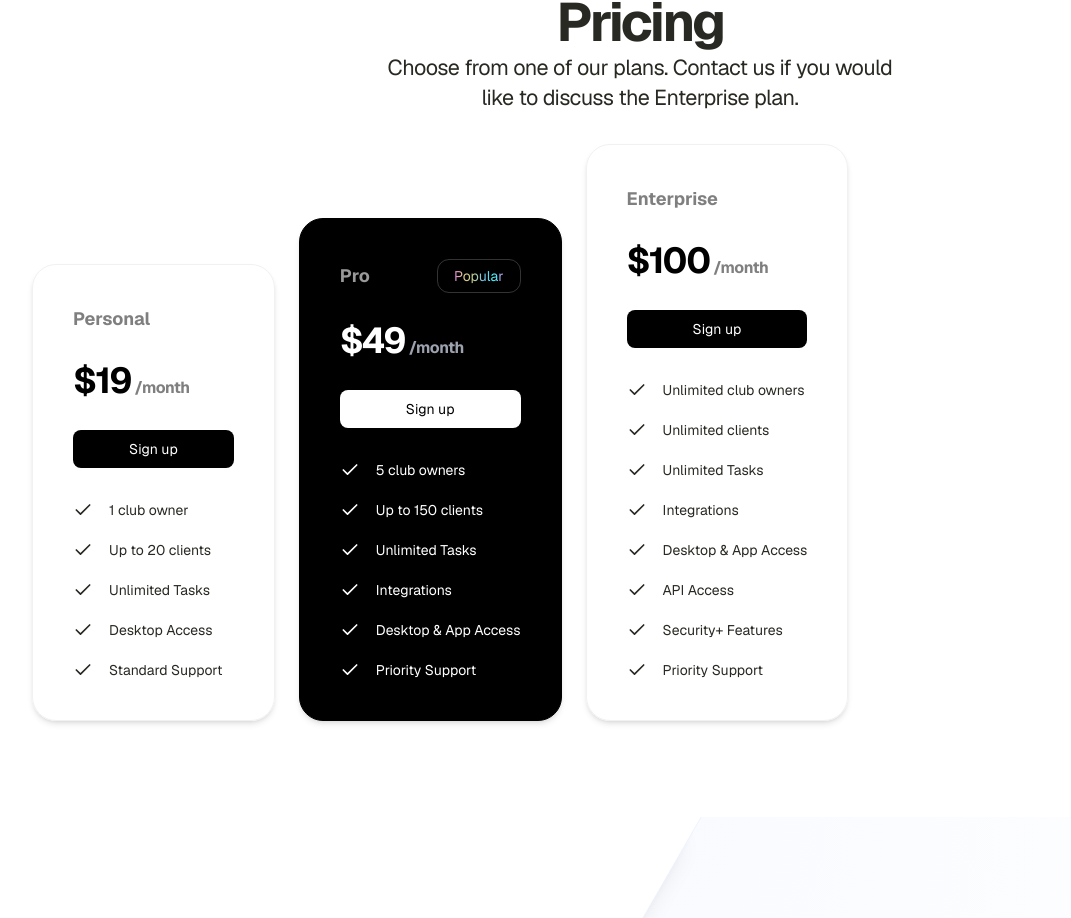
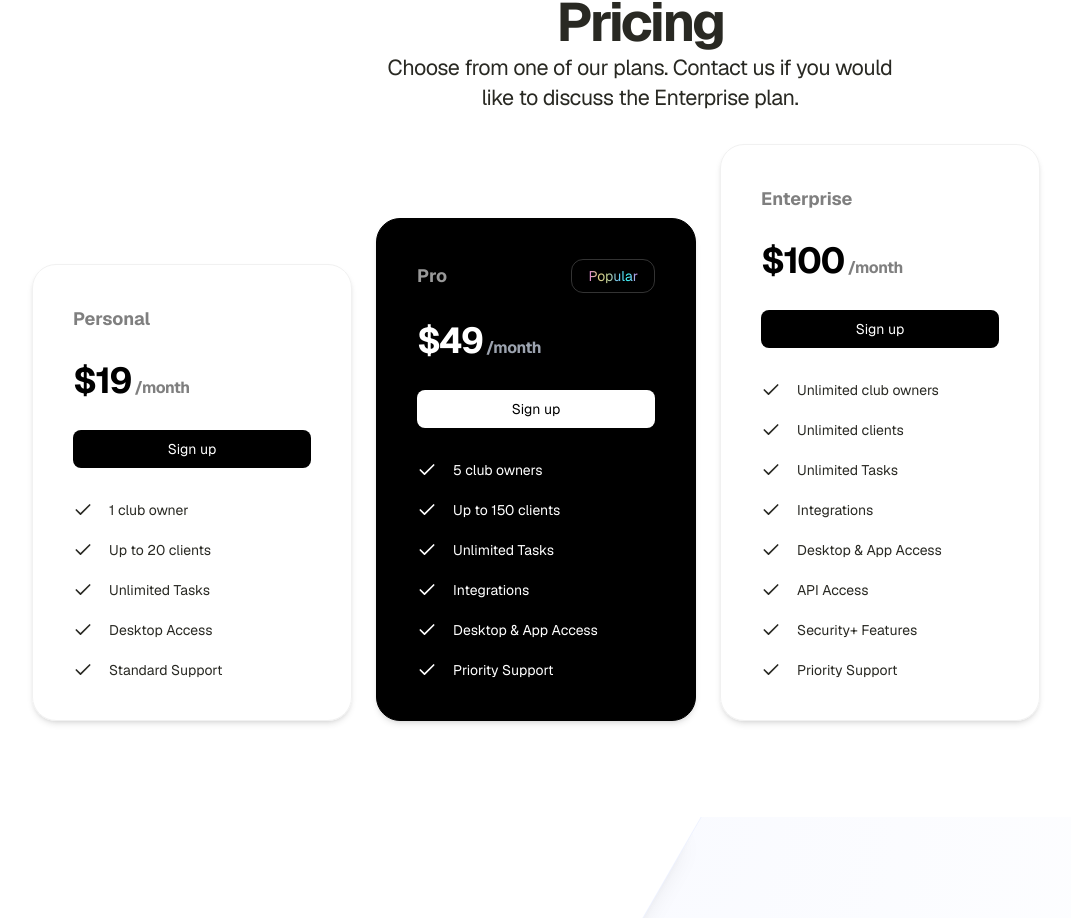
Before and after one commit to dylewskii/fitness-saas, a Next.js app: page / in a window 1280 px wide. Shown: the part 2604-3522 px from the top of the page, without its empty margins (0-1071 px from the left). Built offline with nearby package versions, Linux system fonts and the light colour scheme; no server answers.

Commit message:
add hover styles to button

```diff
--- a/src/components/pricing-card.tsx
+++ b/src/components/pricing-card.tsx
@@ -21,7 +21,7 @@ function PricingCard({
   return (
     <article
       className={twMerge(
-        "flex flex-col rounded-3xl border border-[#F1F1F1] p-10 shadow-md",
+        "flex w-full max-w-xs flex-col rounded-3xl border border-[#F1F1F1] p-10 shadow-md",
         isInverse && "border-black bg-black text-white",
       )}
     >
@@ -88,8 +88,8 @@ function Button({
   return (
     <button
       className={twMerge(
-        "mt-[30px] rounded-lg bg-black px-14 py-[.55rem] text-sm text-white",
-        isInverse && "bg-white text-black",
+        "mt-[30px] rounded-lg bg-black px-14 py-[.55rem] text-sm text-white transition hover:bg-black/85",
+        isInverse && "bg-white text-black hover:bg-white/85",
       )}
     >
       {children}
```
